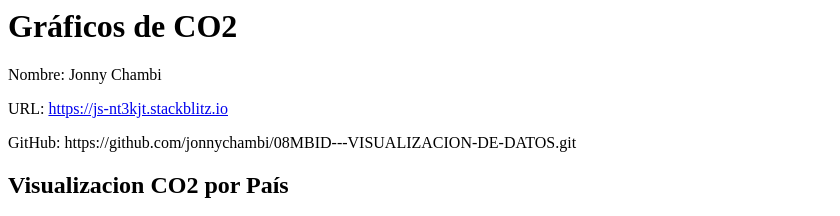
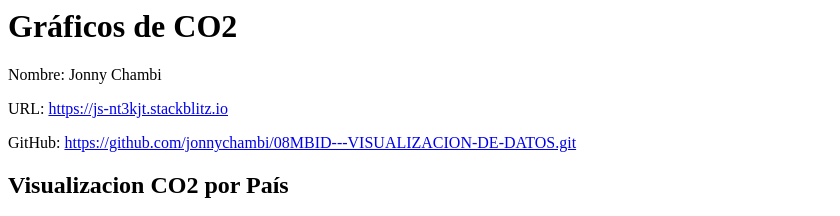
Before and after one commit to jonnychambi/js-nt3kjt, a website: page index.html in a window 1280 px wide. Shown: the top 216 px of the page, without its empty margins (0-840 px from the left). Drawn offline with Linux system fonts and the light colour scheme; grey boxes are pictures that could not be loaded.

Commit message:
1 file modified

```diff
--- a/index.html
+++ b/index.html
@@ -2,7 +2,7 @@
 <h1> Gráficos de CO2</h1>
 <p>Nombre: Jonny Chambi</p>
 <p> URL: <a href="https://js-nt3kjt.stackblitz.io"> https://js-nt3kjt.stackblitz.io </a></p>
-<p> GitHub: https://github.com/jonnychambi/08MBID---VISUALIZACION-DE-DATOS.git</p>
+<p> GitHub: <a href="https://github.com/jonnychambi/08MBID---VISUALIZACION-DE-DATOS.git">https://github.com/jonnychambi/08MBID---VISUALIZACION-DE-DATOS.git </a> </p>
 <h2>Visualizacion CO2 por País</h2>
 
 <iframe width="777" height="371" seamless frameborder="0" scrolling="no" src="https://docs.google.com/spreadsheets/d/e/2PACX-1vTCQYgmDeSdEjgjDdF8YAf_ZcHHVAJl3Lw--f-NA1nyGd7qN7_9LZjDSixwiz4HZKm9FvZygdW_LuSs/pubchart?oid=491354415&amp;format=interactive"></iframe>
```
